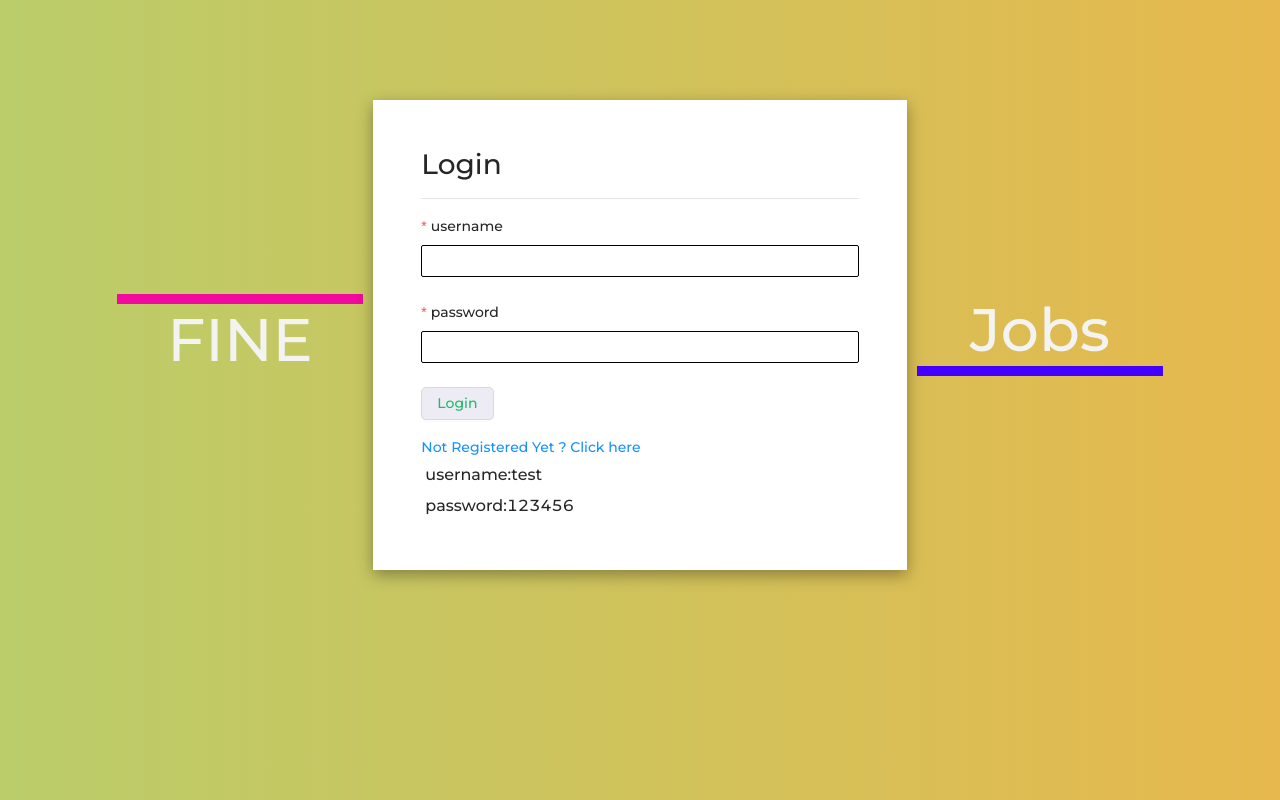
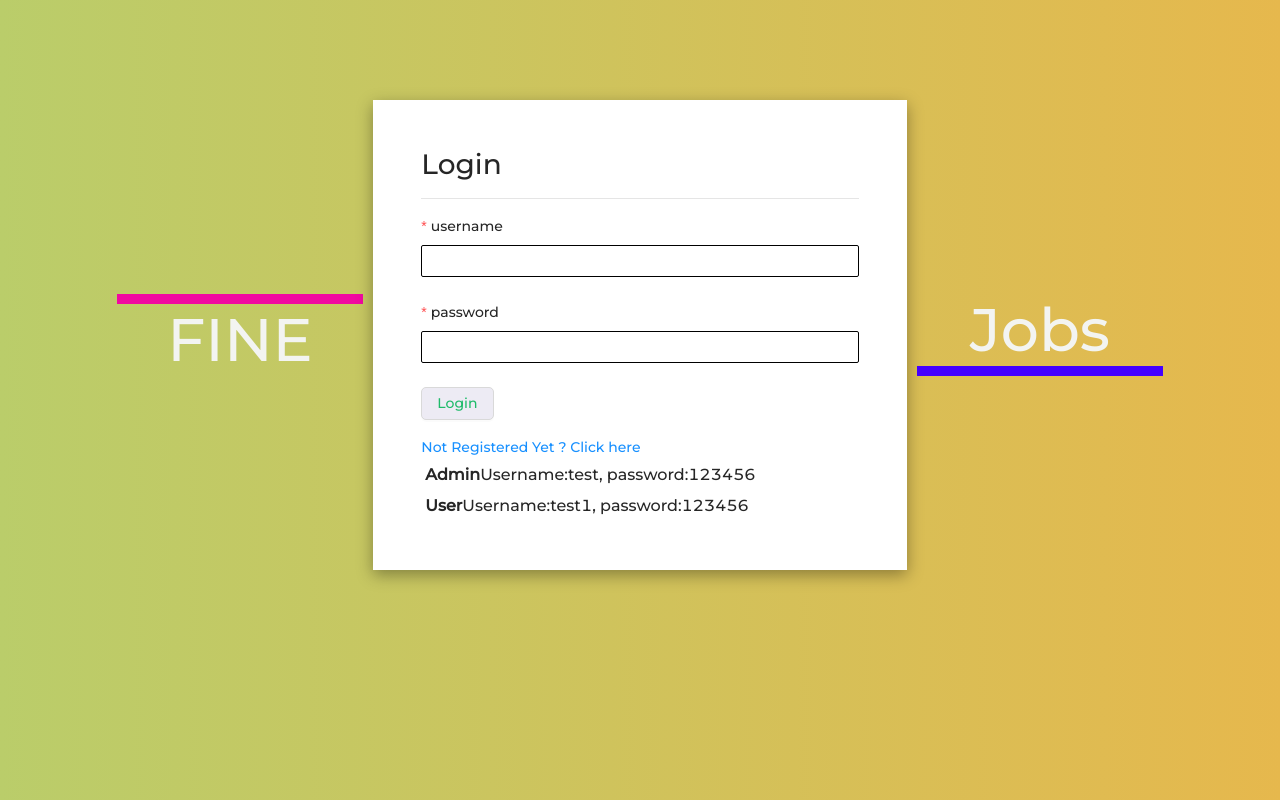
Before and after one commit to gsathiya91/sathyajobs-CRUD-frontend, a React (Create React App) app: page /login in a window 1280 px wide. Built offline with nearby package versions, Linux system fonts and the light colour scheme; no server answers.

Commit message:
Add files via upload

```diff
--- a/src/pages/Login.js
+++ b/src/pages/Login.js
@@ -39,8 +39,8 @@ function Login() {
 
             <Button htmlType="submit" className="mb-3">Login</Button><br />
             <Link to='/register' className='mt-3'>Not Registered Yet ? Click here</Link>
-            <p>username:test</p>
-            <p>password:123456</p>
+            <p><strong>Admin</strong>Username:test, password:123456</p>
+            <p><strong>User</strong>Username:test1, password:123456</p>
           </Form>
         </Col>
         <Col lg={5}><h1 className="heading2" data-aos='slide-right'>Jobs</h1></Col>
```
